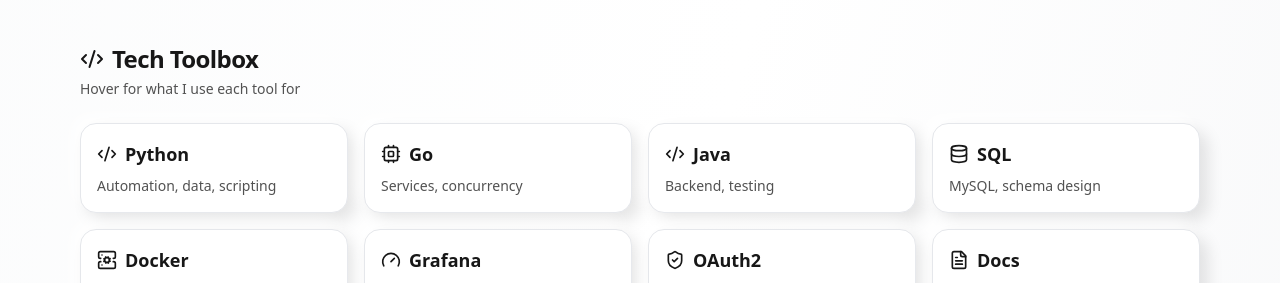
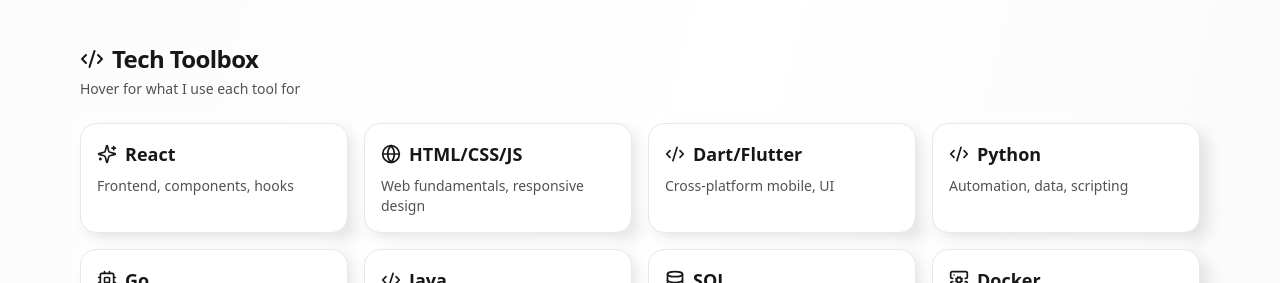
Before and after one commit to nate-chambers/portfolio-site, a React (Vite) app: page / in a window 1280 px wide. Shown: the part 2040-2323 px from the top of the page. Built offline with nearby package versions, Linux system fonts and the light colour scheme.

Commit message:
Add React, HTML/CSS/JS, and Dart/Flutter to Tech Toolbox

```diff
--- a/src/App.jsx
+++ b/src/App.jsx
@@ -160,6 +160,9 @@
 const categories = ['All', 'AI', 'Web', 'Data', 'Embedded']
 
 const toolbox = [
+  { name: 'React', icon: <Sparkles className='h-5 w-5' />, note: 'Frontend, components, hooks' },
+  { name: 'HTML/CSS/JS', icon: <Globe className='h-5 w-5' />, note: 'Web fundamentals, responsive design' },
+  { name: 'Dart/Flutter', icon: <Code2 className='h-5 w-5' />, note: 'Cross-platform mobile, UI' },
   { name: 'Python', icon: <Code2 className='h-5 w-5' />, note: 'Automation, data, scripting' },
   { name: 'Go', icon: <Cpu className='h-5 w-5' />, note: 'Services, concurrency' },
   { name: 'Java', icon: <Code2 className='h-5 w-5' />, note: 'Backend, testing' },
```
